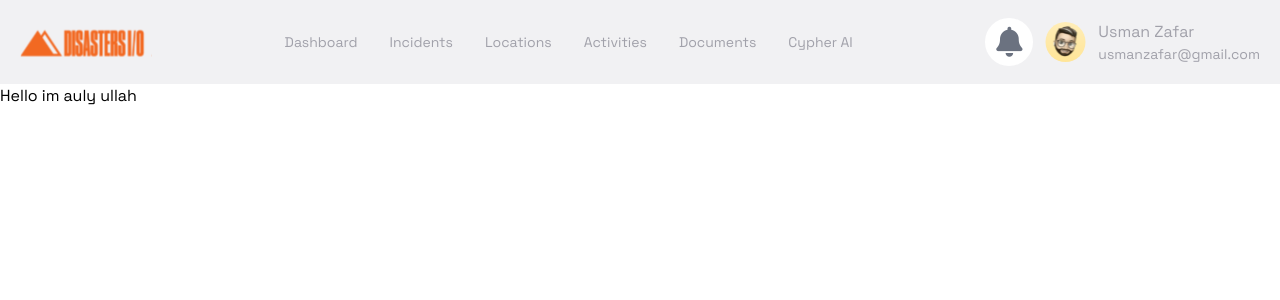
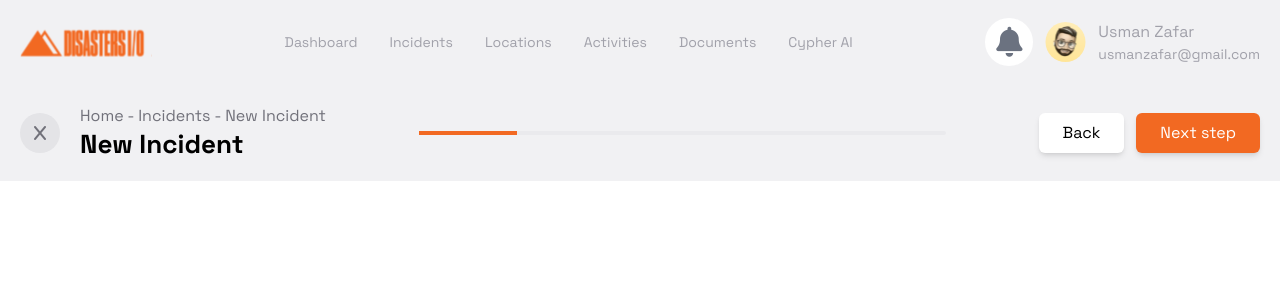
Before and after one commit to hm-auly/assingment-8__jsx, a React (Vite) app: page /stap in a window 1280 px wide. Shown: the top 300 px of the page. Built offline with nearby package versions, Linux system fonts and the light colour scheme.

Commit message:
New incident Nav Down section

```diff
--- a/src/Componets/MainContent/Incident.jsx
+++ b/src/Componets/MainContent/Incident.jsx
@@ -1,8 +1,17 @@
 import React from 'react'
+import ImciNavDown from '../Setup/Nav/ImciNavDown';
 
 function Incident() {
   return (
-    <div>Hello im auly ullah</div>
+   <>
+      <section>
+        <div>
+
+            <ImciNavDown></ImciNavDown>
+
+        </div>
+      </section>
+   </>
   )
 }
 
--- /dev/null
+++ b/src/Componets/Setup/Nav/ImciNavDown.jsx
@@ -0,0 +1,40 @@
+import React from 'react'
+import NavDown from './NavDown'
+import Title from '../Text/Title'
+
+function ImciNavDown() {
+  return (
+    <>
+      <section>
+        <div>
+            <NavDown>
+                <div>
+                    <div className='flex items-center gap-5'>
+                        <div >
+                           <p className='h-10 w-10 rounded-full hover:bg-[#b3b3cb] bg-[#E4E4E7] flex items-center justify-center'><i class="fa-solid fa-x  text-[#71717A] hover:text-black"></i></p>
+                        </div>
+                        <div>
+                            <p className='text-[#71717A]'>Home - Incidents - New Incident</p>
+                            <Title>New Incident</Title>
+                        </div>
+                    </div>
+                </div>
+
+                <div className=' lg:w-[527px] w-full h-1 bg-secondary rounded-[10px]'>
+                    <div className='w-[98px] h-1 bg-primary'>
+
+                    </div>
+                </div>
+
+                <div className='flex gap-3'>
+                    <button className='btn2'>Back</button>
+                    <button className='btn'>Next step</button>
+                </div>
+            </NavDown>
+        </div>
+      </section>
+    </>
+  )
+}
+
+export default ImciNavDown
--- a/src/index.css
+++ b/src/index.css
@@ -16,6 +16,9 @@
 }
 .btn{
   @apply bg-primary py-2 px-6 rounded-md text-white shadow-md hover:shadow-gray-500 hover:bg-secondary hover:text-black transition-all duration-300 ;
+}
+.btn2{
+  @apply bg-white py-2 px-6 rounded-md text-black shadow-md hover:shadow-gray-500 hover:bg-black hover:text-white transition-all duration-300 ;
 }
 .btnText{
   @apply bg-primary  rounded-md text-white shadow-md hover:shadow-gray-500 hover:bg-secondary hover:text-black transition-all duration-300 ;
```
